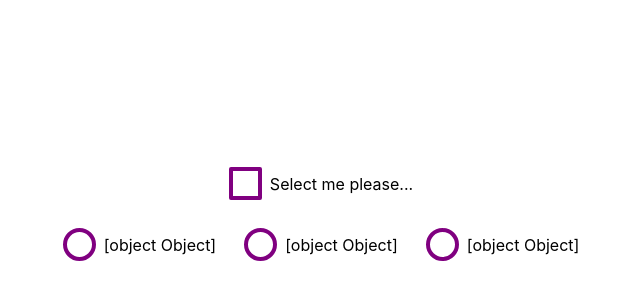
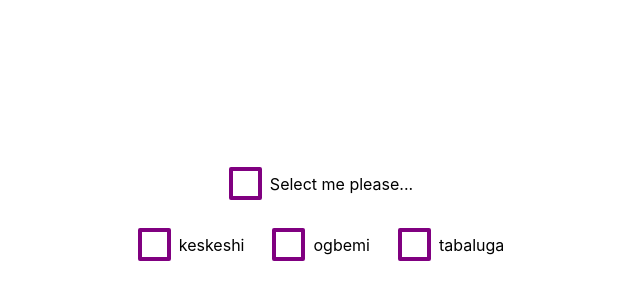
Before and after one commit to frimpongopoku/form-generator, a React (Create React App) app: page / in a window 1280 px wide. Shown: the part 186-486 px from the top of the page, without its empty margins (319-959 px from the left). Built offline with nearby package versions, Linux system fonts and the light colour scheme.

Commit message:
Setup Checkbox group, with a few bugs to resolve

```diff
--- a/src/App.js
+++ b/src/App.js
@@ -1,7 +1,8 @@
 import "./App.css";
 // import Button from "./widgets/button/Button";
 import CheckBox from "./widgets/checkbox/CheckBox";
-import RadioGroup from "./widgets/radio-group/RadioGroup";
+import CheckBoxGroup from "./widgets/checkbox/CheckBoxGroup";
+// import RadioGroup from "./widgets/radio-group/RadioGroup";
 // import TextBox from "./widgets/textbox/TextBox";
 
 function App() {
@@ -16,17 +17,20 @@
     >
       <center style={{ width: 1000 }}>
         <CheckBox />
-        <RadioGroup
-          onItemSelected={(value) => console.log("I am the value bro", value)}
+        <CheckBoxGroup
+          onItemSelected={(all, selected) =>
+            console.log("I am the value bro", all, selected)
+          }
           data={[
             { name: "keskeshi" },
             { name: "ogbemi" },
             { name: "tabaluga" },
           ]}
-          // labelFieldName="name"
+          defaultValue={["keskeshi"]}
+          labelFieldName="name"
           valueFieldName="name"
-          defaultValue="Orange"
         />
+
         {/* <TextBox
           _generics={{ rows: "20" }}
           textarea
--- a/src/widgets/checkbox/CheckBox.js
+++ b/src/widgets/checkbox/CheckBox.js
@@ -33,7 +33,8 @@
   }
 
   render() {
-    const { containerStyle, containerclassName, style, className } = this.props;
+    const { containerStyle, containerclassName, style, className, label } =
+      this.props;
     const { emptyBox, defaultContainer, hoveringCheckMarkCss } = checkBoxCss;
 
     return (
@@ -50,7 +51,7 @@
           </div>
 
           <p style={style} className={`${className}`}>
-            Select me please...
+            {label}
           </p>
         </div>
       </div>
--- /dev/null
+++ b/src/widgets/checkbox/CheckBoxGroup.js
@@ -0,0 +1,123 @@
+import React, { Component } from "react";
+import { NAME, lowKeyValidation } from "../shared/utils/useful";
+import PropTypes from "prop-types";
+import CheckBox from "./CheckBox";
+import { cx } from "@emotion/css";
+import { putElementInline } from "../shared/_shared.styles";
+
+export default class CheckBoxGroup extends Component {
+  constructor(props) {
+    super(props);
+    this.state = {
+      selected_items: [],
+    };
+    this.handleOnItemSelected = this.handleOnItemSelected.bind(this);
+  }
+
+  handleOnItemSelected(value) {
+    const { onItemSelected } = this.props;
+    const { selected_items } = this.state;
+    const notInIt = selected_items.filter((itm) => itm !== value);
+    const itemExists = selected_items.filter((itm) => itm === value)[0];
+    if (!itemExists) {
+      var together = [...notInIt, value];
+      this.setState({ selected_items: together });
+      if (onItemSelected) onItemSelected(together, value);
+      return;
+    }
+    this.setState({ selected_items: notInIt });
+    if (onItemSelected)
+      onItemSelected(notInIt.length !== 0 ? notInIt : null, value);
+  }
+
+  componentDidMount() {
+    const { defaultValue } = this.props;
+    if (defaultValue) this.setState({ selected_items: defaultValue });
+  }
+
+  isArrayOfObjects() {
+    /** These two values will be passed by developers if "this.props.data" is an array of objects instead of strings */
+    return (
+      this.props.labelFieldName !== NAME && this.props.valueFieldName !== NAME
+    );
+  }
+
+  itemIsSelected(value) {
+    const { selected_items } = this.state;
+    // (selected_items || []).forEach( itm => {
+    //   if (itm === value) return true;
+    // })
+    console.log("i am all the items", selected_items,value);
+    const k = selected_items.filter((itm) => itm === value)[0];
+    console.log("found you bitch", k);
+    return k;
+
+    // return false;
+  }
+
+  renderContent() {
+    lowKeyValidation(this.props);
+    const { data, groupClassName, groupStyle, valueFieldName, labelFieldName } =
+      this.props;
+    if (!data) return <small> Provide data for this checkbox group...</small>;
+    const dealingWithObjs = this.isArrayOfObjects();
+    return data.map((item, index) => {
+      var label, value;
+      if (dealingWithObjs) {
+        value = item[valueFieldName];
+        label = item[labelFieldName];
+      } else {
+        label = item;
+        value = item;
+      }
+      return (
+        <div
+          className={`${cx(putElementInline)} ${groupClassName}`}
+          style={groupStyle}
+          key={index.toString()}
+        >
+          <CheckBox
+            {...this.props.childProps}
+            label={label}
+            value={value}
+            onItemSelected={this.handleOnItemSelected}
+            checked={this.itemIsSelected(value)}
+          />
+        </div>
+      );
+    });
+  }
+  render() {
+    return <>{this.renderContent()}</>;
+  }
+}
+
+CheckBoxGroup.propTypes = {
+  /** Data to be displayed displayed in the form of checkboxes */
+  data: PropTypes.arrayOf(
+    PropTypes.oneOfType([PropTypes.string, PropTypes.object])
+  ),
+
+  /** Should be provided if an array objects is passed into @data instead of an array of strings */
+  labelFieldName: PropTypes.string,
+  /** Should be provided if an array objects is passed into @data instead of an array of strings. Used to retrive the value from object onItemSelected */
+  valueFieldName: PropTypes.string,
+  /** Provides selected value when any item is selected */
+  onItemSelected: PropTypes.func,
+  /**  Value of item that should be pre-marked on load */
+  defaultValue: PropTypes.arrayOf(
+    PropTypes.oneOfType([PropTypes.string, PropTypes.number])
+  ),
+  groupStyle: PropTypes.object,
+  groupClassName: PropTypes.string,
+  /** Properties that should be passed on to each checkbox that is being displayed */
+  childProps: PropTypes.object,
+};
+
+CheckBoxGroup.defaultProps = {
+  data: ["Select Me Please..."],
+  groupStyle: {},
+  groupClassName: "",
+  childProps: {},
+  defaultValue: [],
+};
--- a/src/widgets/radio-group/RadioGroup.js
+++ b/src/widgets/radio-group/RadioGroup.js
@@ -1,4 +1,5 @@
 import React, { Component } from "react";
+import { lowKeyValidation, NAME } from "../shared/utils/useful";
 import PropTypes from "prop-types";
 import { cx } from "@emotion/css";
 import { radioGroupCSS } from "./_style.radio-group";
@@ -7,11 +8,10 @@
   commonStylePropValues,
 } from "../shared/_shared.proptypes";
 import { putElementInline, raise } from "../shared/_shared.styles";
-const NAME = "____name____";
+
 export default class RadioGroup extends Component {
   constructor(props) {
     super(props);
-
     this.state = {
       selected_item: null,
     };
@@ -34,17 +34,11 @@
     if (defaultValue) this.setState({ selected_item: defaultValue });
   }
 
-  isArrayOfObjects() {
-    /** These two values will be passed by developers if "this.props.data" is an array of objects instead of strings */
-    return (
-      this.props.labelFieldName !== NAME && this.props.valueFieldName !== NAME
-    );
-  }
-
   itemIsChecked(value) {
     return value === this.state.selected_item;
   }
   renderContent() {
+    lowKeyValidation(this.props);
     const { data, valueFieldName, labelFieldName, groupStyle, groupClassName } =
       this.props;
     const dealingWithObjs = this.isArrayOfObjects();
--- /dev/null
+++ b/src/widgets/shared/utils/useful.js
@@ -0,0 +1,19 @@
+export const NAME = "____name____";
+export const OBJECT_OBJECT = "[object Object]";
+export const lowKeyValidation = props => {
+  const { data, labelFieldName, valueFieldName } = props;
+  if (!data)
+    console.error(
+      "You have not provided any 'data'. 'data' should be an array of [string || object]"
+    );
+  const anyElem = data[0];
+
+  if (
+    anyElem &&
+    anyElem.toString() === OBJECT_OBJECT &&
+    (!labelFieldName || !valueFieldName)
+  )
+    console.error(
+      "Provide the 'labeldFieldName' and 'valueFieldName' field if you pass an array of Objects into 'data' "
+    );
+}
```
